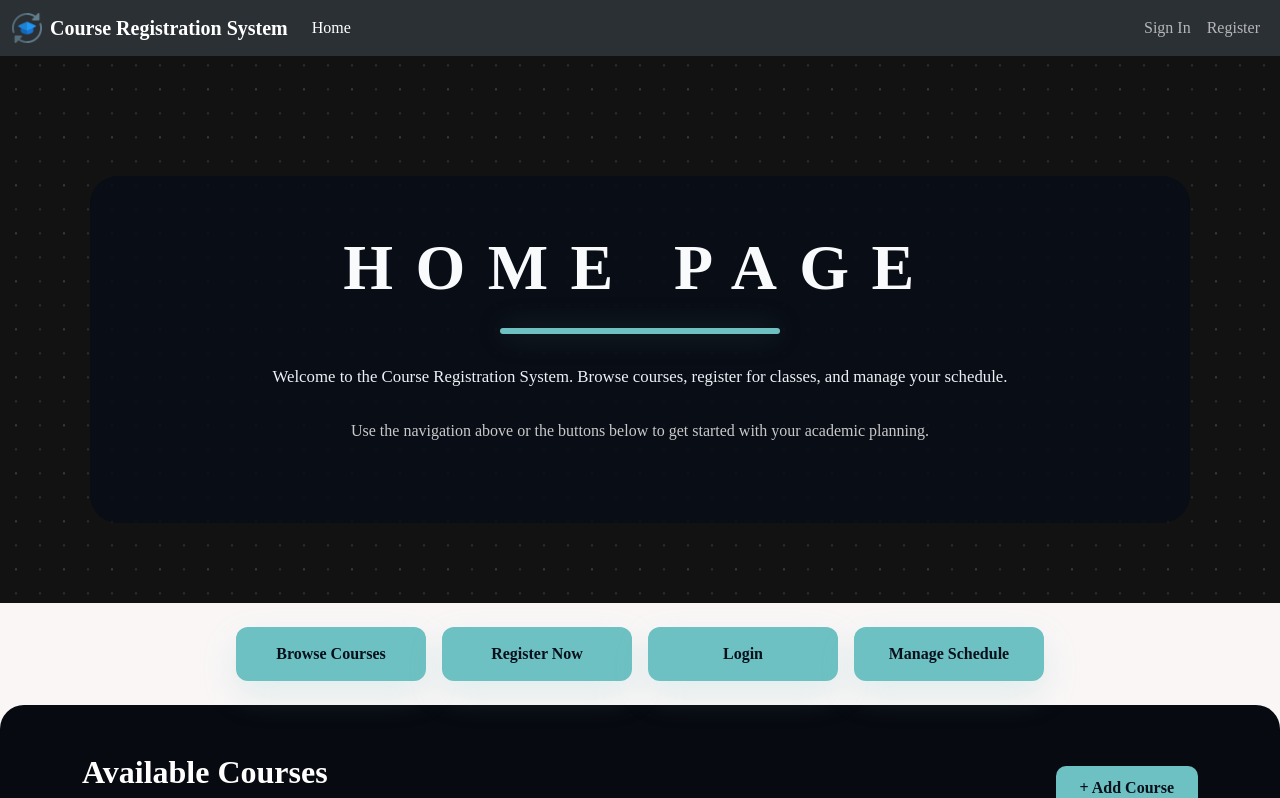
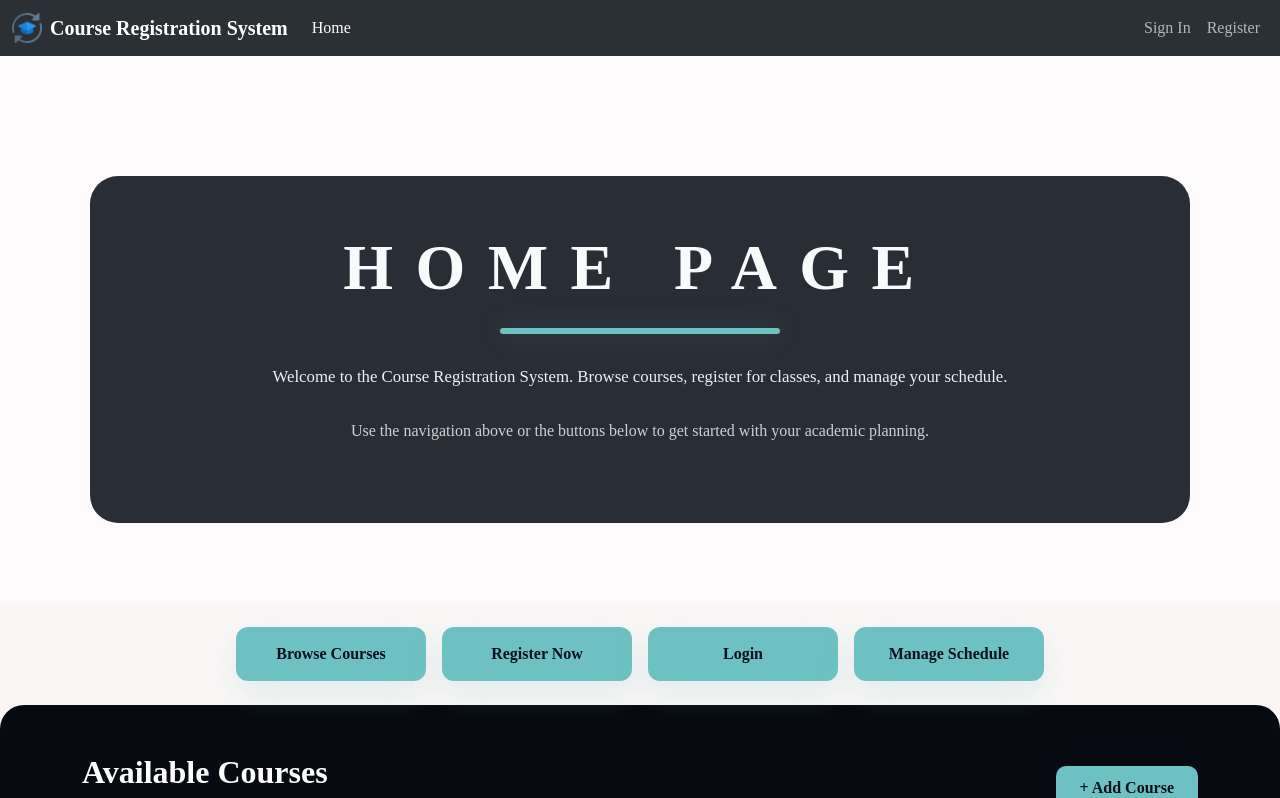
Before and after one commit to pdavis89/SDEV_255_Final_Project_Group2, a React (Vite) app in the folder client/: page /SDEV_255_Final_Project_Group2/ in a window 1280 px wide. Shown: the top 798 px of the page. Built offline with nearby package versions, Linux system fonts and the light colour scheme.

Commit message:
White Background and Design Updates

```diff
--- a/client/src/App.css
+++ b/client/src/App.css
@@ -38,7 +38,7 @@
 
 
 .hero-container {
-  background-color: #121212;
+  background-color: #fcfafa;
   background-image:
     radial-gradient(circle, rgba(255,255,255,0.12) 1px, transparent 1px),
     radial-gradient(circle, rgba(255,255,255,0.06) 1px, transparent 1px);
```
